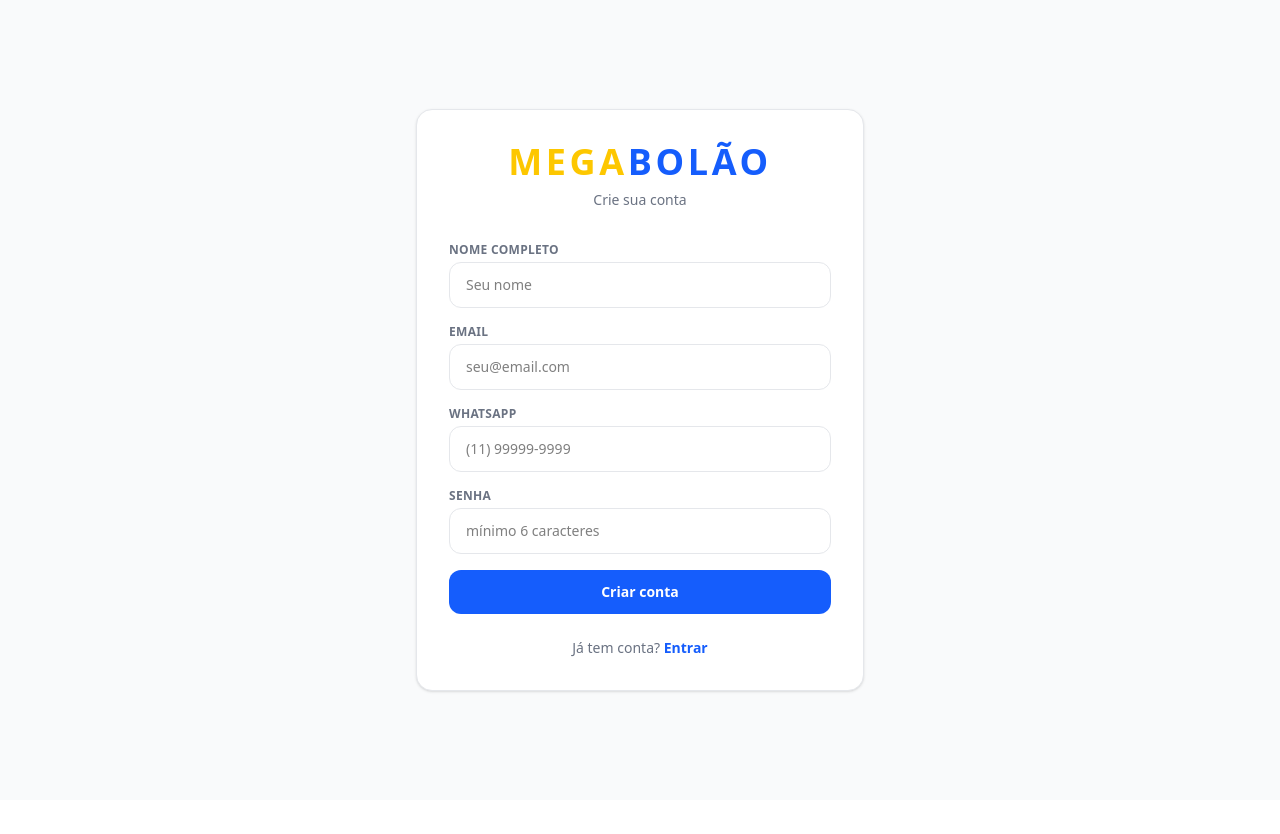
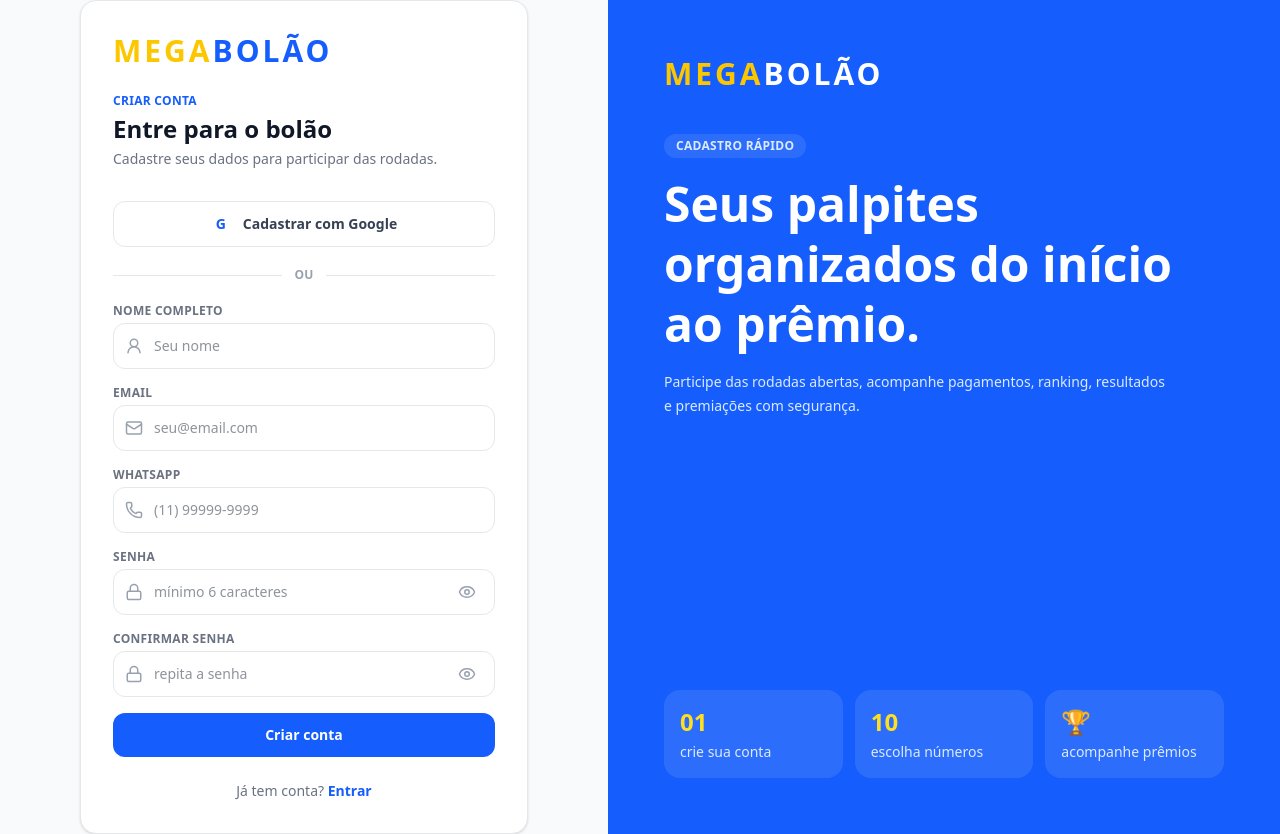
Before and after one commit to gabrieldecarli2-dotcom/megabolao, a Next.js app: page /cadastro in a window 1280 px wide. Before the commit the page ends 800 px from the top, so only its background shows below. Built offline with nearby package versions, Linux system fonts and the light colour scheme; no server answers.

Commit message:
Improve signup form

```diff
--- a/src/app/(auth)/cadastro/page.tsx
+++ b/src/app/(auth)/cadastro/page.tsx
@@ -1,6 +1,7 @@
 'use client'
 
 import { useState } from 'react'
+import { Eye, EyeOff, Lock, Mail, Phone, UserRound } from 'lucide-react'
 import { supabase } from '@/lib/supabase'
 import { useRouter } from 'next/navigation'
 
@@ -10,15 +11,30 @@ export default function CadastroPage() {
   const [email, setEmail] = useState('')
   const [telefone, setTelefone] = useState('')
   const [senha, setSenha] = useState('')
+  const [confirmarSenha, setConfirmarSenha] = useState('')
   const [erro, setErro] = useState('')
   const [loading, setLoading] = useState(false)
+  const [googleLoading, setGoogleLoading] = useState(false)
+  const [showPassword, setShowPassword] = useState(false)
+  const [showConfirmPassword, setShowConfirmPassword] = useState(false)
 
   async function handleCadastro(e: React.FormEvent) {
     e.preventDefault()
     setLoading(true)
     setErro('')
 
-    // 1. Cria o usuário no Supabase Auth
+    if (senha.length < 6) {
+      setErro('A senha precisa ter pelo menos 6 caracteres.')
+      setLoading(false)
+      return
+    }
+
+    if (senha !== confirmarSenha) {
+      setErro('A confirmação da senha não confere.')
+      setLoading(false)
+      return
+    }
+
     const { data, error } = await supabase.auth.signUp({
       email,
       password: senha,
@@ -30,7 +46,6 @@ export default function CadastroPage() {
       return
     }
 
-    // 2. Salva os dados extras na tabela users
     const { error: dbError } = await supabase.from('users').insert({
       id: data.user.id,
       nome,
@@ -49,100 +64,221 @@ export default function CadastroPage() {
     router.push('/dashboard')
   }
 
+  async function handleGoogleCadastro() {
+    setGoogleLoading(true)
+    setErro('')
+
+    const redirectTo = typeof window !== 'undefined'
+      ? `${window.location.origin}/auth/callback`
+      : undefined
+
+    const { error } = await supabase.auth.signInWithOAuth({
+      provider: 'google',
+      options: { redirectTo },
+    })
+
+    if (error) {
+      setErro('Nao foi possivel iniciar o cadastro com Google.')
+      setGoogleLoading(false)
+    }
+  }
+
+  const passwordMismatch = confirmarSenha.length > 0 && senha !== confirmarSenha
+
   return (
-    <div className="min-h-screen bg-gray-50 flex items-center justify-center p-4">
-      <div className="bg-white rounded-2xl shadow-sm border border-gray-200 p-8 w-full max-w-md">
-
-        {/* Logo */}
-        <div className="text-center mb-8">
-          <h1 className="text-4xl font-black tracking-widest">
+    <div className="min-h-screen bg-gray-50 px-4 py-8 md:grid md:grid-cols-[0.95fr_1.05fr] md:p-0">
+      <div className="flex min-h-[calc(100vh-4rem)] items-center justify-center md:min-h-screen">
+        <div className="w-full max-w-md rounded-2xl border border-gray-200 bg-white p-6 shadow-sm sm:p-8">
+          <div className="mb-8">
+            <h1 className="text-3xl font-black tracking-widest">
               <span className="text-yellow-400">MEGA</span>
               <span className="text-blue-600">BOLÃO</span>
             </h1>
-          <p className="text-gray-500 text-sm mt-2">Crie sua conta</p>
+            <div className="mt-6 text-xs font-bold uppercase tracking-wide text-blue-600">Criar conta</div>
+            <h2 className="mt-1 text-2xl font-black text-gray-900">Entre para o bolão</h2>
+            <p className="mt-1 text-sm text-gray-500">Cadastre seus dados para participar das rodadas.</p>
+          </div>
+
+          <button
+            type="button"
+            onClick={handleGoogleCadastro}
+            disabled={googleLoading}
+            className="mb-5 flex w-full items-center justify-center gap-3 rounded-xl border border-gray-200 bg-white px-4 py-3 text-sm font-bold text-gray-700 transition hover:bg-gray-50 disabled:opacity-50"
+          >
+            <span className="flex h-5 w-5 items-center justify-center rounded-full bg-white text-sm font-black text-blue-600">G</span>
+            {googleLoading ? 'Abrindo Google...' : 'Cadastrar com Google'}
+          </button>
+
+          <div className="mb-5 flex items-center gap-3">
+            <div className="h-px flex-1 bg-gray-200" />
+            <span className="text-xs font-semibold uppercase tracking-wide text-gray-400">ou</span>
+            <div className="h-px flex-1 bg-gray-200" />
           </div>
 
           <form onSubmit={handleCadastro} className="space-y-4">
             <div>
-            <label className="block text-xs font-semibold text-gray-500 uppercase tracking-wide mb-1">
+              <label className="mb-1 block text-xs font-semibold uppercase tracking-wide text-gray-500">
                 Nome completo
               </label>
+              <div className="relative">
+                <UserRound className="pointer-events-none absolute left-3 top-1/2 -translate-y-1/2 text-gray-400" size={18} />
                 <input
                   type="text"
                   value={nome}
                   onChange={e => setNome(e.target.value)}
-              className="w-full border border-gray-200 rounded-xl px-4 py-3 text-sm focus:outline-none focus:ring-2 focus:ring-blue-500 focus:border-transparent"
+                  className="w-full rounded-xl border border-gray-200 py-3 pl-10 pr-4 text-sm text-gray-800 outline-none transition focus:border-transparent focus:ring-2 focus:ring-blue-500"
                   placeholder="Seu nome"
                   required
                 />
               </div>
+            </div>
 
             <div>
-            <label className="block text-xs font-semibold text-gray-500 uppercase tracking-wide mb-1">
+              <label className="mb-1 block text-xs font-semibold uppercase tracking-wide text-gray-500">
                 Email
               </label>
+              <div className="relative">
+                <Mail className="pointer-events-none absolute left-3 top-1/2 -translate-y-1/2 text-gray-400" size={18} />
                 <input
                   type="email"
                   value={email}
                   onChange={e => setEmail(e.target.value)}
-              className="w-full border border-gray-200 rounded-xl px-4 py-3 text-sm focus:outline-none focus:ring-2 focus:ring-blue-500 focus:border-transparent"
+                  className="w-full rounded-xl border border-gray-200 py-3 pl-10 pr-4 text-sm text-gray-800 outline-none transition focus:border-transparent focus:ring-2 focus:ring-blue-500"
                   placeholder="seu@email.com"
                   required
                 />
               </div>
+            </div>
 
             <div>
-            <label className="block text-xs font-semibold text-gray-500 uppercase tracking-wide mb-1">
+              <label className="mb-1 block text-xs font-semibold uppercase tracking-wide text-gray-500">
                 WhatsApp
               </label>
+              <div className="relative">
+                <Phone className="pointer-events-none absolute left-3 top-1/2 -translate-y-1/2 text-gray-400" size={18} />
                 <input
                   type="tel"
                   value={telefone}
                   onChange={e => setTelefone(e.target.value)}
-              className="w-full border border-gray-200 rounded-xl px-4 py-3 text-sm focus:outline-none focus:ring-2 focus:ring-blue-500 focus:border-transparent"
+                  className="w-full rounded-xl border border-gray-200 py-3 pl-10 pr-4 text-sm text-gray-800 outline-none transition focus:border-transparent focus:ring-2 focus:ring-blue-500"
                   placeholder="(11) 99999-9999"
                 />
               </div>
+            </div>
 
             <div>
-            <label className="block text-xs font-semibold text-gray-500 uppercase tracking-wide mb-1">
+              <label className="mb-1 block text-xs font-semibold uppercase tracking-wide text-gray-500">
                 Senha
               </label>
+              <div className="relative">
+                <Lock className="pointer-events-none absolute left-3 top-1/2 -translate-y-1/2 text-gray-400" size={18} />
                 <input
-              type="password"
+                  type={showPassword ? 'text' : 'password'}
                   value={senha}
                   onChange={e => setSenha(e.target.value)}
-              className="w-full border border-gray-200 rounded-xl px-4 py-3 text-sm focus:outline-none focus:ring-2 focus:ring-blue-500 focus:border-transparent"
+                  className="w-full rounded-xl border border-gray-200 py-3 pl-10 pr-12 text-sm text-gray-800 outline-none transition focus:border-transparent focus:ring-2 focus:ring-blue-500"
                   placeholder="mínimo 6 caracteres"
                   required
                   minLength={6}
                 />
+                <button
+                  type="button"
+                  onClick={() => setShowPassword(!showPassword)}
+                  className="absolute right-3 top-1/2 flex h-8 w-8 -translate-y-1/2 items-center justify-center rounded-lg text-gray-400 transition hover:bg-gray-100 hover:text-gray-700"
+                  aria-label={showPassword ? 'Ocultar senha' : 'Mostrar senha'}
+                >
+                  {showPassword ? <EyeOff size={18} /> : <Eye size={18} />}
+                </button>
+              </div>
+            </div>
+
+            <div>
+              <label className="mb-1 block text-xs font-semibold uppercase tracking-wide text-gray-500">
+                Confirmar senha
+              </label>
+              <div className="relative">
+                <Lock className="pointer-events-none absolute left-3 top-1/2 -translate-y-1/2 text-gray-400" size={18} />
+                <input
+                  type={showConfirmPassword ? 'text' : 'password'}
+                  value={confirmarSenha}
+                  onChange={e => setConfirmarSenha(e.target.value)}
+                  className={'w-full rounded-xl border py-3 pl-10 pr-12 text-sm text-gray-800 outline-none transition focus:border-transparent focus:ring-2 ' + (passwordMismatch ? 'border-red-200 focus:ring-red-400' : 'border-gray-200 focus:ring-blue-500')}
+                  placeholder="repita a senha"
+                  required
+                  minLength={6}
+                />
+                <button
+                  type="button"
+                  onClick={() => setShowConfirmPassword(!showConfirmPassword)}
+                  className="absolute right-3 top-1/2 flex h-8 w-8 -translate-y-1/2 items-center justify-center rounded-lg text-gray-400 transition hover:bg-gray-100 hover:text-gray-700"
+                  aria-label={showConfirmPassword ? 'Ocultar confirmação de senha' : 'Mostrar confirmação de senha'}
+                >
+                  {showConfirmPassword ? <EyeOff size={18} /> : <Eye size={18} />}
+                </button>
+              </div>
+              {passwordMismatch && (
+                <div className="mt-1 text-xs font-semibold text-red-500">As senhas ainda não conferem.</div>
+              )}
             </div>
 
             {erro && (
-            <div className="bg-red-50 border border-red-200 text-red-600 text-sm rounded-xl px-4 py-3">
+              <div className="rounded-xl border border-red-200 bg-red-50 px-4 py-3 text-sm font-semibold text-red-600">
                 {erro}
               </div>
             )}
 
             <button
               type="submit"
-            disabled={loading}
-            className="w-full bg-blue-600 hover:bg-blue-700 text-white font-semibold rounded-xl py-3 text-sm transition disabled:opacity-50"
+              disabled={loading || passwordMismatch}
+              className="w-full rounded-xl bg-blue-600 py-3 text-sm font-black text-white transition hover:bg-blue-700 disabled:opacity-50"
             >
               {loading ? 'Criando conta...' : 'Criar conta'}
             </button>
           </form>
 
-        <div className="text-center mt-6">
+          <div className="mt-6 text-center">
             <p className="text-sm text-gray-500">
               Já tem conta?{' '}
-            <a href="/login" className="text-blue-600 font-semibold hover:underline">
+              <a href="/login" className="font-bold text-blue-600 hover:underline">
                 Entrar
               </a>
             </p>
           </div>
         </div>
       </div>
+
+      <div className="hidden bg-blue-600 text-white md:flex md:flex-col md:justify-between md:p-10 lg:p-14">
+        <div>
+          <div className="text-3xl font-black tracking-widest">
+            <span className="text-yellow-400">MEGA</span>BOLÃO
+          </div>
+          <div className="mt-10 max-w-lg">
+            <div className="mb-4 inline-flex rounded-full bg-white/10 px-3 py-1 text-xs font-bold uppercase tracking-wide text-blue-100">
+              Cadastro rápido
+            </div>
+            <h2 className="text-4xl font-black leading-tight lg:text-5xl">
+              Seus palpites organizados do início ao prêmio.
+            </h2>
+            <p className="mt-4 text-sm leading-6 text-blue-100">
+              Participe das rodadas abertas, acompanhe pagamentos, ranking, resultados e premiações com segurança.
+            </p>
+          </div>
+        </div>
+        <div className="grid grid-cols-3 gap-3 text-sm">
+          <div className="rounded-2xl bg-white/10 p-4">
+            <div className="text-2xl font-black text-yellow-300">01</div>
+            <div className="mt-1 text-blue-100">crie sua conta</div>
+          </div>
+          <div className="rounded-2xl bg-white/10 p-4">
+            <div className="text-2xl font-black text-yellow-300">10</div>
+            <div className="mt-1 text-blue-100">escolha números</div>
+          </div>
+          <div className="rounded-2xl bg-white/10 p-4">
+            <div className="text-2xl font-black text-yellow-300">🏆</div>
+            <div className="mt-1 text-blue-100">acompanhe prêmios</div>
+          </div>
+        </div>
+      </div>
+    </div>
   )
 }
```
Lines whose indentation alone changed are shown as unchanged.
